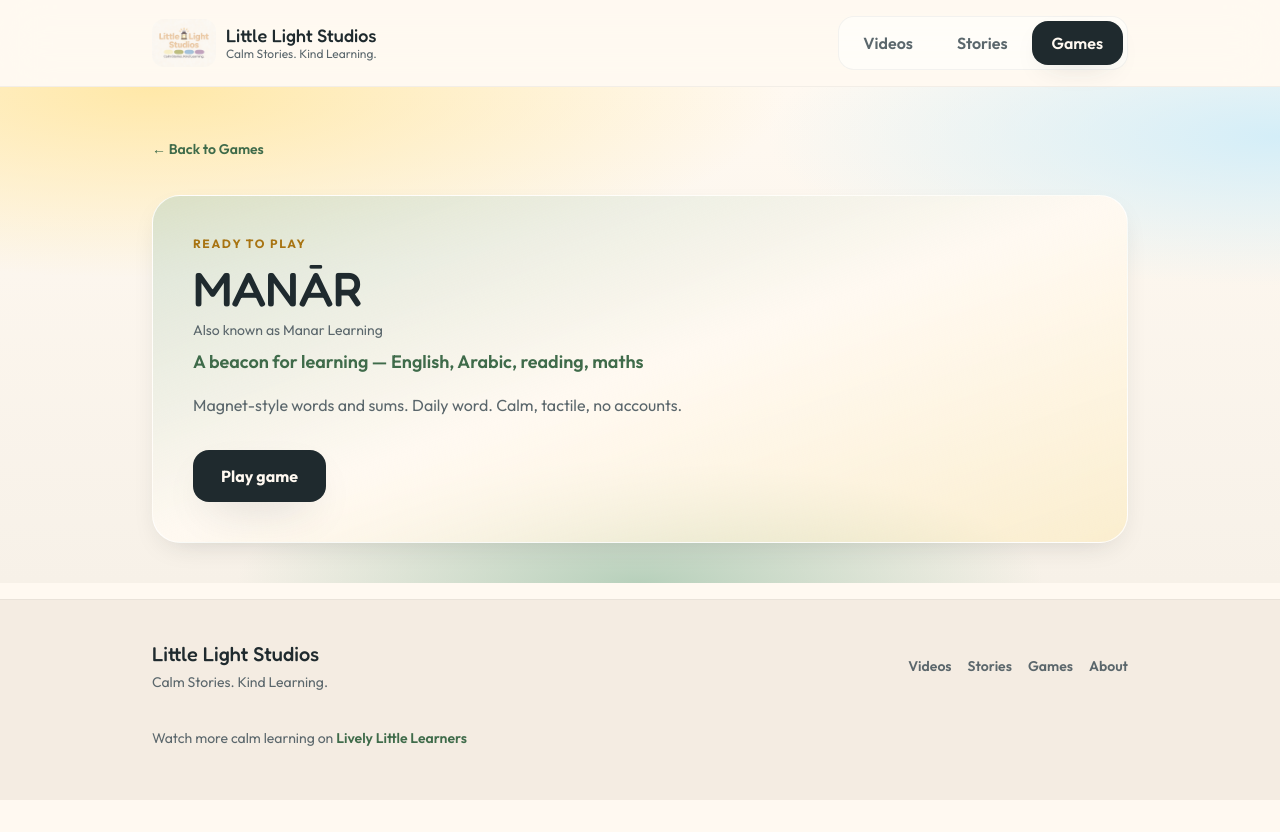
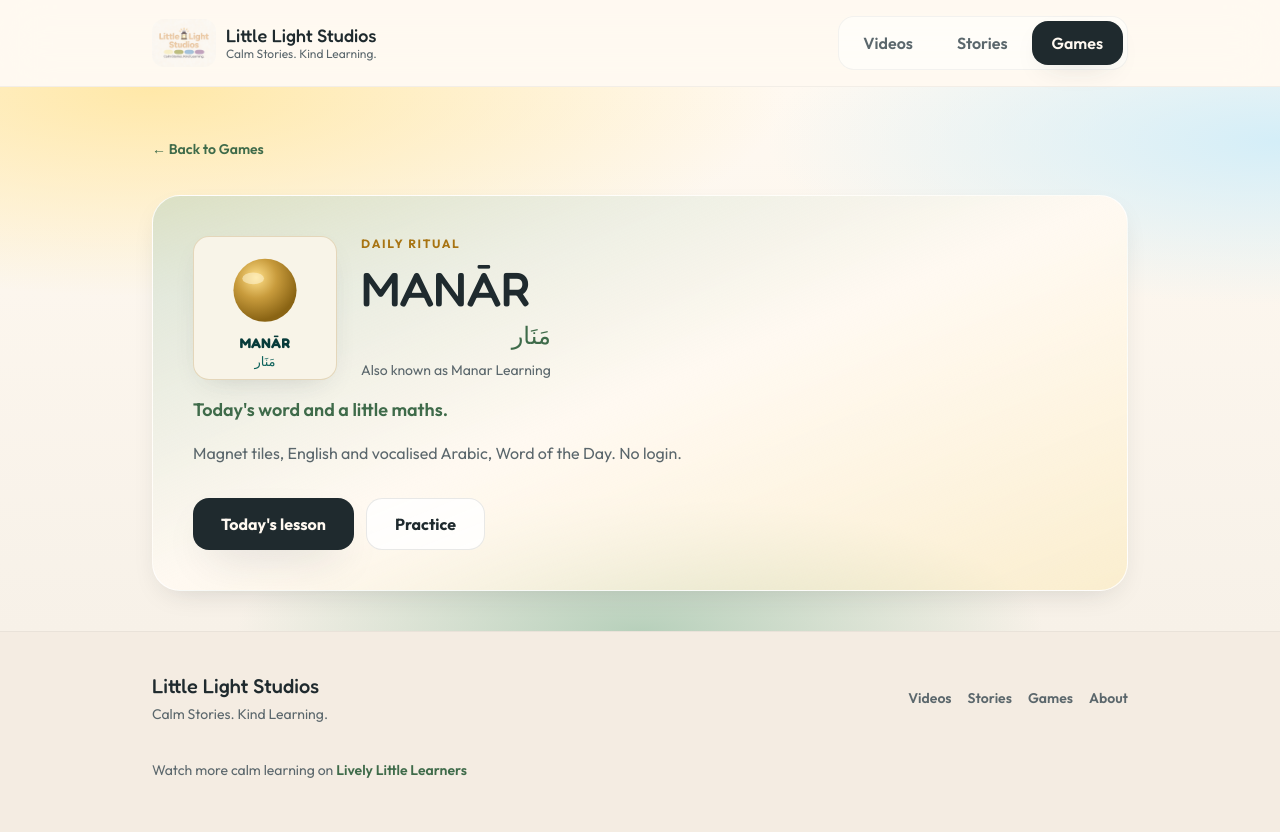
Before and after one commit to YJac16/Little-Light-Studios, a React (Vite) app: page /games/manar-learning in a window 1280 px wide. Before the commit the page ends 800 px from the top, so only its background shows below. Built offline with nearby package versions, Linux system fonts and the light colour scheme.

Commit message:
Align the MANAR Games card with the live daily ritual
Point Play at /learn, add a Practice link, and keep copy to magnet tiles, Word of the Day, and no login — no shared hub profile.

Co-authored-by: Yaseen <YJac16@users.noreply.github.com>

```diff
--- /dev/null
+++ b/src/components/ManarMagnetArt.tsx
@@ -0,0 +1,51 @@
+import { useId } from 'react'
+
+interface ManarMagnetArtProps {
+  size?: 'list' | 'detail'
+}
+
+export function ManarMagnetArt({ size = 'list' }: ManarMagnetArtProps) {
+  const isDetail = size === 'detail'
+  const goldId = useId().replace(/:/g, '')
+
+  return (
+    <div
+      className={`relative overflow-hidden rounded-2xl bg-[#F8F4E8] border border-[#DCCBA7]/70 shadow-soft ${
+        isDetail ? 'w-[7.5rem] h-[7.5rem] sm:w-36 sm:h-36' : 'h-14 w-14 shrink-0'
+      }`}
+      aria-hidden
+    >
+      <svg viewBox="0 0 144 144" className="absolute inset-0 h-full w-full" focusable="false">
+        <defs>
+          <radialGradient id={goldId} cx="36%" cy="30%" r="68%">
+            <stop offset="0%" stopColor="#FFE08A" />
+            <stop offset="48%" stopColor="#C89B3C" />
+            <stop offset="100%" stopColor="#8A6414" />
+          </radialGradient>
+        </defs>
+        <circle
+          cx="72"
+          cy={isDetail ? 54 : 72}
+          r={isDetail ? 32 : 38}
+          fill={`url(#${goldId})`}
+        />
+        <ellipse
+          cx={isDetail ? 60 : 58}
+          cy={isDetail ? 42 : 58}
+          rx={isDetail ? 11 : 13}
+          ry={isDetail ? 6 : 7}
+          fill="#FFF6D4"
+          opacity="0.55"
+        />
+      </svg>
+      {isDetail && (
+        <div className="absolute inset-x-0 bottom-2.5 text-center leading-tight">
+          <p className="font-display text-sm font-bold tracking-wide text-[#073B3A]">MANĀR</p>
+          <p className="text-[13px] text-[#0E625B]" dir="rtl" lang="ar">
+            مَنَار
+          </p>
+        </div>
+      )}
+    </div>
+  )
+}
--- a/src/data/games.json
+++ b/src/data/games.json
@@ -12,10 +12,15 @@
   {
     "id": "manar-learning",
     "title": "MANĀR",
+    "arabicTitle": "مَنَار",
     "alsoKnownAs": "Manar Learning",
-    "tagline": "A beacon for learning — English, Arabic, reading, maths",
-    "description": "Magnet-style words and sums. Daily word. Calm, tactile, no accounts.",
-    "url": "https://manar-learning.vercel.app/",
+    "tagline": "Today's word and a little maths.",
+    "description": "Magnet tiles, English and vocalised Arabic, Word of the Day. No login.",
+    "url": "https://manar-learning.vercel.app/learn",
+    "practiceUrl": "https://manar-learning.vercel.app/practice",
+    "playLabel": "Today's lesson",
+    "kicker": "Daily ritual",
+    "art": "manar-magnet",
     "accent": "sage",
     "status": "live"
   },
--- a/src/pages/AboutPage.tsx
+++ b/src/pages/AboutPage.tsx
@@ -33,15 +33,16 @@ export function AboutPage() {
             </a>{' '}
             and{' '}
             <a
-              href="https://manar-learning.vercel.app/"
+              href="https://manar-learning.vercel.app/learn"
               target="_blank"
               rel="noopener noreferrer"
               className="font-semibold text-sage-dark hover:text-ink"
             >
               MANĀR
             </a>
-            , a beacon for English, Arabic, reading, and maths. More games will land
-            when they are ready — we will not pretend they are here yet.
+            — today&apos;s word and a little maths, with magnet tiles and no login.
+            More games will land when they are ready — we will not pretend they
+            are here yet.
           </p>
           <p>
             Video learning continues on{' '}
--- a/src/pages/GameDetailPage.tsx
+++ b/src/pages/GameDetailPage.tsx
@@ -1,6 +1,7 @@
 import { Link, useParams } from 'react-router-dom'
 import gamesData from '../data/games.json'
 import { EmptyState } from '../components/EmptyState'
+import { ManarMagnetArt } from '../components/ManarMagnetArt'
 import type { Game } from '../types/game'
 
 const games = gamesData as Game[]
@@ -58,17 +59,27 @@ export function GameDetailPage() {
         <article
           className={`rounded-[1.75rem] border border-white/80 bg-gradient-to-br ${accentPanel[game.accent]} p-6 sm:p-8 md:p-10 shadow-soft animate-rise`}
         >
+          <div className="flex flex-col sm:flex-row sm:items-start gap-5 sm:gap-6 mb-2">
+            {game.art === 'manar-magnet' && <ManarMagnetArt size="detail" />}
+            <div className="min-w-0">
               <p className="text-xs font-sans font-bold tracking-[0.14em] uppercase text-honey-deep mb-3">
-            {isLive ? 'Ready to play' : 'Coming soon'}
+                {game.kicker ?? (isLive ? 'Ready to play' : 'Coming soon')}
               </p>
               <h1 className="font-display text-3xl sm:text-4xl md:text-5xl text-ink leading-[1.1] mb-2">
                 {game.title}
               </h1>
+              {game.arabicTitle && (
+                <p className="font-display text-2xl text-sage-dark mb-2" dir="rtl" lang="ar">
+                  {game.arabicTitle}
+                </p>
+              )}
               {game.alsoKnownAs && (
                 <p className="text-sm font-sans text-ink-muted mb-2">
                   Also known as {game.alsoKnownAs}
                 </p>
               )}
+            </div>
+          </div>
           <p className="font-sans font-semibold text-sage-dark text-base sm:text-lg mb-4">
             {game.tagline}
           </p>
@@ -78,14 +89,26 @@ export function GameDetailPage() {
 
           <div className="flex flex-col sm:flex-row gap-3">
             {isLive ? (
+              <>
                 <a
                   href={game.url!}
                   target="_blank"
                   rel="noopener noreferrer"
                   className="inline-flex items-center justify-center min-h-[52px] px-7 rounded-2xl bg-ink text-cream font-sans font-bold text-base shadow-lift hover:bg-ink/90 active:scale-[0.98] transition-all touch-manipulation"
                 >
-                Play game
+                  {game.playLabel ?? 'Play game'}
                 </a>
+                {game.practiceUrl && (
+                  <a
+                    href={game.practiceUrl}
+                    target="_blank"
+                    rel="noopener noreferrer"
+                    className="inline-flex items-center justify-center min-h-[52px] px-7 rounded-2xl bg-white/85 text-ink font-sans font-bold text-base border border-ink/10 hover:bg-white active:scale-[0.98] transition-all touch-manipulation"
+                  >
+                    Practice
+                  </a>
+                )}
+              </>
             ) : (
               <span className="inline-flex items-center justify-center min-h-[52px] px-7 rounded-2xl bg-white/60 text-ink-muted font-sans font-semibold text-base">
                 Coming soon
--- a/src/pages/GamesPage.tsx
+++ b/src/pages/GamesPage.tsx
@@ -1,5 +1,6 @@
 import { Link } from 'react-router-dom'
 import gamesData from '../data/games.json'
+import { ManarMagnetArt } from '../components/ManarMagnetArt'
 import type { Game } from '../types/game'
 
 const accentDot: Record<Game['accent'], string> = {
@@ -34,13 +35,22 @@ export function GamesPage() {
             const isLive = game.status === 'live' && !!game.url
             const content = (
               <>
-                <span
-                  className={`mt-1.5 h-3 w-3 rounded-full shrink-0 ${accentDot[game.accent]}`}
-                  aria-hidden
-                />
+                {game.art === 'manar-magnet' ? (
+                  <ManarMagnetArt size="list" />
+                ) : (
+                  <span
+                    className={`mt-1.5 h-3 w-3 rounded-full shrink-0 ${accentDot[game.accent]}`}
+                    aria-hidden
+                  />
+                )}
                 <span className="min-w-0 flex-1">
                   <span className="font-display text-lg sm:text-xl font-semibold block leading-snug text-ink">
                     {game.title}
+                    {game.arabicTitle && (
+                      <span className="ms-2 font-sans text-base font-semibold text-sage-dark" dir="rtl" lang="ar">
+                        {game.arabicTitle}
+                      </span>
+                    )}
                   </span>
                   {game.alsoKnownAs && (
                     <span className="mt-0.5 block text-xs font-sans text-ink-muted">
--- a/src/types/game.ts
+++ b/src/types/game.ts
@@ -1,10 +1,15 @@
 export interface Game {
   id: string
   title: string
+  arabicTitle?: string
   alsoKnownAs?: string
   tagline: string
   description: string
   url: string | null
+  practiceUrl?: string
+  playLabel?: string
+  kicker?: string
+  art?: 'manar-magnet'
   accent: 'honey' | 'sky' | 'sage' | 'lavender'
   status: 'live' | 'coming-soon'
 }
```
Lines whose indentation alone changed are shown as unchanged.
